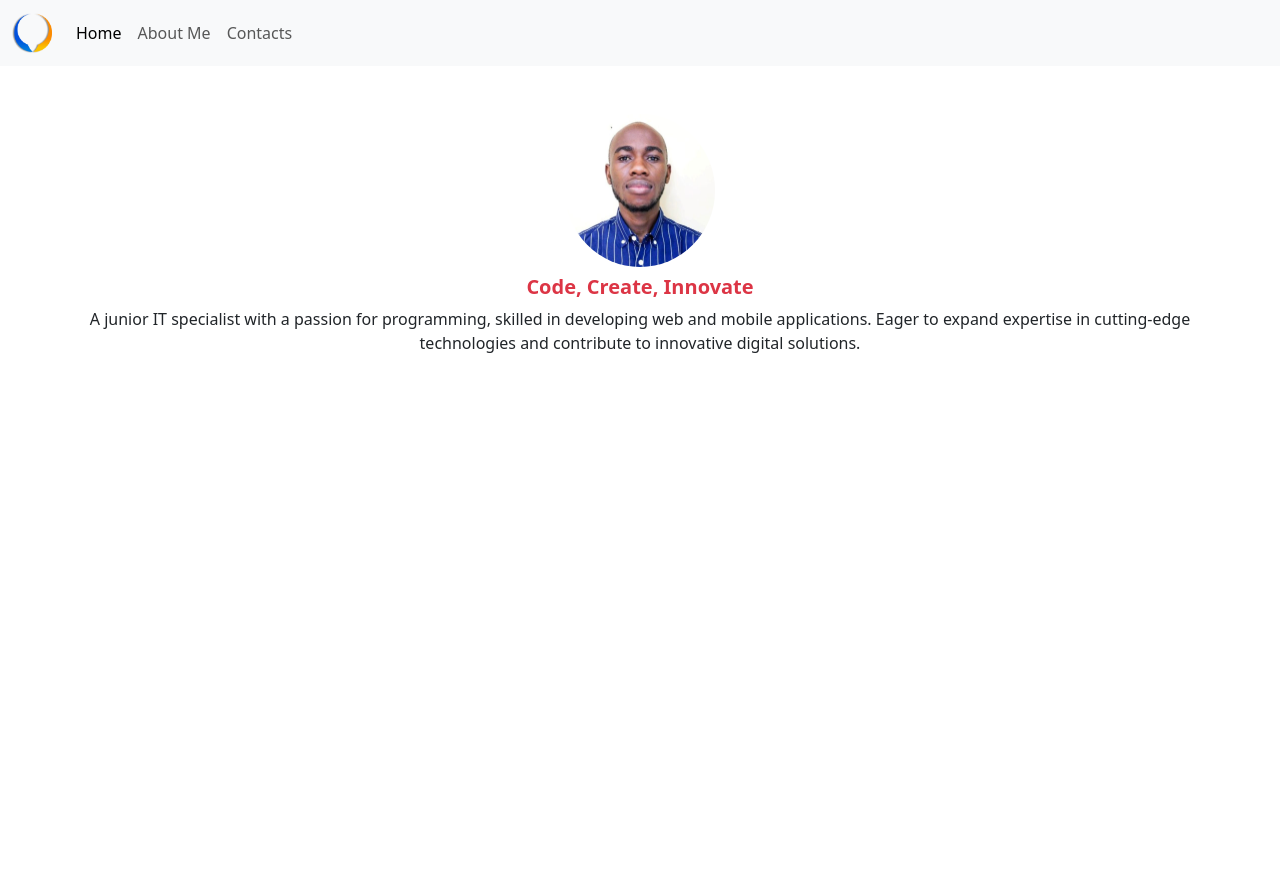
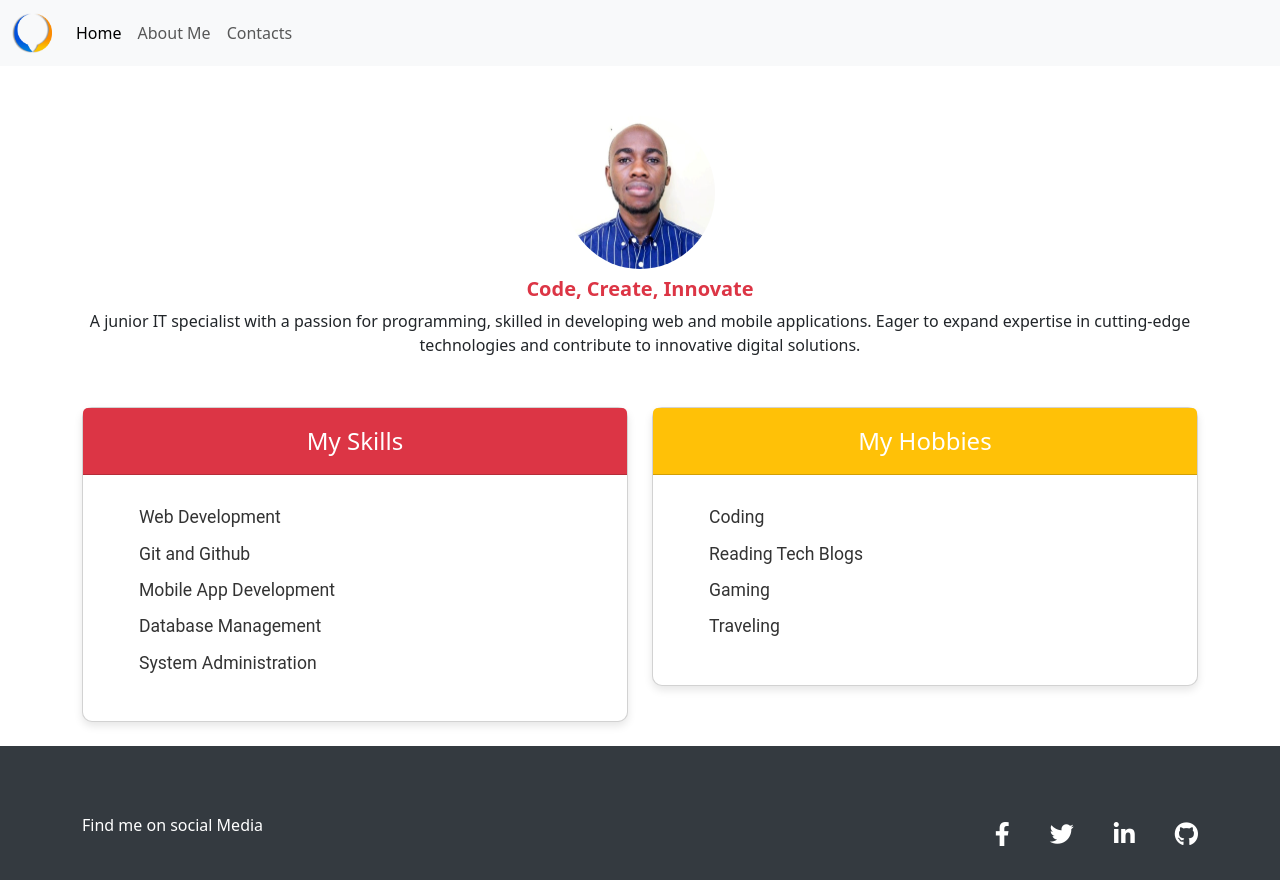
Before and after one commit to georgettemillimo/E-Portfolio, a plain HTML site: page index.html in a window 1280 px wide. Before the commit the page ends 800 px from the top, so only its background shows below. Drawn offline with Linux system fonts and the light colour scheme.

Commit message:
Updated main page added skills, footer and links

```diff
--- /dev/null
+++ b/css/style.css
@@ -0,0 +1,52 @@
+.card {
+            box-shadow: 0 4px 8px rgba(0, 0, 0, 0.1);
+            border-radius: 10px;
+            transition: transform 0.3s;
+        }
+
+        .card:hover {
+            transform: translateY(-10px);
+        }
+
+        .card-header {
+            font-size: 1.5rem;
+            padding: 15px;
+            color: #fff;
+            border-top-left-radius: 10px;
+            border-top-right-radius: 10px;
+        }
+
+        .card-body {
+            font-family: 'Roboto', sans-serif;
+            font-size: 1.1rem;
+            color: #333;
+        }
+
+        .card-body ol li {
+            padding: 5px 0;
+            display: flex;
+            align-items: center;
+        }
+
+     .footer {
+            background-color: #343a40; /* Dark background */
+            color: #fff; /* White text */
+            padding: 20px 0;
+        }
+
+        .footer a {
+            color: #fff; /* White text for links */
+            text-decoration: none; /* Remove underline */
+        }
+
+        .footer a:hover {
+            color: #007bff; /* Change color on hover */
+        }
+
+        .footer .social-icons {
+            font-size: 1.5rem; /* Size of social media icons */
+        }
+
+        .container {
+            margin-top: 50px;
+        }
--- a/index.html
+++ b/index.html
@@ -3,20 +3,27 @@
 <head>
     <!--  meta-data of the page : more: title -->
     <meta charset="UTF-8">
+    <meta name="viewport" content="width=device-width, initial-scale=1.0">
     <title>E-Portfolio</title>
     <!-- Bootstrap Links to the files-->
     <link rel="stylesheet" href="bootstrap/css/bootstrap.min.css">
     <link rel="stylesheet" href="bootstrap/css/bootstrap-grid.min.css">
+    <link rel="stylesheet" href="css/style.css"></link>
+    <!-- Font Awesome for Icons -->
+    <link rel="stylesheet" href="https://cdnjs.cloudflare.com/ajax/libs/font-awesome/6.0.0-beta3/css/all.min.css">
+
 </head>
 <body>
 
 
-            <!-----------------Navbar----------------->
+<!-----------------Navbar----------------->
             <nav class="navbar navbar-expand-lg bg-body-tertiary">
                 <div class="container-fluid">
-                    <a class="navbar-brand" href="#"><img src="assets/Logo.png" width="40dp" height="40dp"></a>
+                    <a class="navbar-brand" href="#">
+                        <img src="assets/Logo.png" width="40dp" height="40dp">
+                    </a>
                     <button class="navbar-toggler" type="button" data-bs-toggle="collapse" data-bs-target="#navbarNav" aria-controls="navbarNav" aria-expanded="false" aria-label="Toggle navigation">
-                      <span class="navbar-toggler-icon"></span>
+                        <span class="navbar-toggler-icon"></span>
                     </button>
                     <div class="collapse navbar-collapse" id="navbarNav">
                       <ul class="navbar-nav">
@@ -24,16 +31,16 @@
                           <a class="nav-link active" aria-current="page" href="#">Home</a>
                         </li>
                         <li class="nav-item">
-                          <a class="nav-link" href="#">About Me</a>
+                          <a class="nav-link" href="#skills-hobbies">About Me</a>
                         </li>
                         <li class="nav-item">
-                          <a class="nav-link" href="#">Contacts</a>
+                          <a class="nav-link" href="public/contact.html">Contacts</a>
                         </li>
                       </ul>
                     </div>
                 </div>
             </nav>
-            <!-----------------End of Navbar----------------->
+<!-----------------End of Navbar----------------->
 
 <!-----------------The Container holding the content----------------->
 
@@ -54,7 +61,77 @@
             </div>
         </div>
 
+ <!-----------------Skills Section----------------->
+<div class="container">
+    <div class="row">
+        <!-- Column A: Skills -->
+        <div class="col-md-6 mb-4"  id="skills-hobbies">
+            <div class="card">
+                <div class="card-header skills-header text-center bg-danger">
+                    My Skills
+                </div>
+                <div class="card-body p-4" >
+                    <ol >
+                        <li>Web Development</li>
+                        <li>Git and Github</li>
+                        <li>Mobile App Development</li>
+                        <li>Database Management</li>
+                        <li>System Administration</li>
+                    </ol>
+                </div>
+            </div>
+        </div>
 
+        <!-- Column B: Hobbies -->
+        <div class="col-md-6 mb-4">
+            <div class="card">
+                <div class="card-header hobbies-header text-center bg-warning">
+                    My Hobbies
+                </div>
+                <div class="card-body p-4">
+                    <ol>
+                        <li>Coding</li>
+                        <li>Reading Tech Blogs</li>
+                        <li>Gaming</li>
+                        <li>Traveling</li>
+                    </ol>
+                </div>
+            </div>
+        </div>
+    </div>
+</div>
+
+<!-- Footer -->
+<footer class="footer">
+    <div class="container">
+        <div class="row">
+            <div class="col">
+              <h6>Find me on social Media</h6>
+            </div>
+
+            <div class="col-auto mb-2">
+                <a href="https://www.facebook.com/" target="_blank" class="social-icons me-3">
+                    <i class="fab fa-facebook-f"></i>
+                </a>
+            </div>
+            <div class="col-auto">
+                <a href="https://twitter.com/DevMillimo" target="_blank" class="social-icons me-3">
+                    <i class="fab fa-twitter"></i>
+                </a>
+            </div>
+            <div class="col-auto">
+                <a href="https://www.linkedin.com/in/yourprofile" target="_blank" class="social-icons me-3">
+                    <i class="fab fa-linkedin-in"></i>
+                </a>
+            </div>
+            <div class="col-auto">
+                <a href="https://github.com/georgettemillimo" target="_blank" class="social-icons">
+                    <i class="fab fa-github"></i>
+                </a>
+            </div>
+        </div>
+    </div>
+</footer>
 
   <!-----------------END of The Container holding the content----------------->
 
```
Also changed, not shown: public/contact.html (added).
